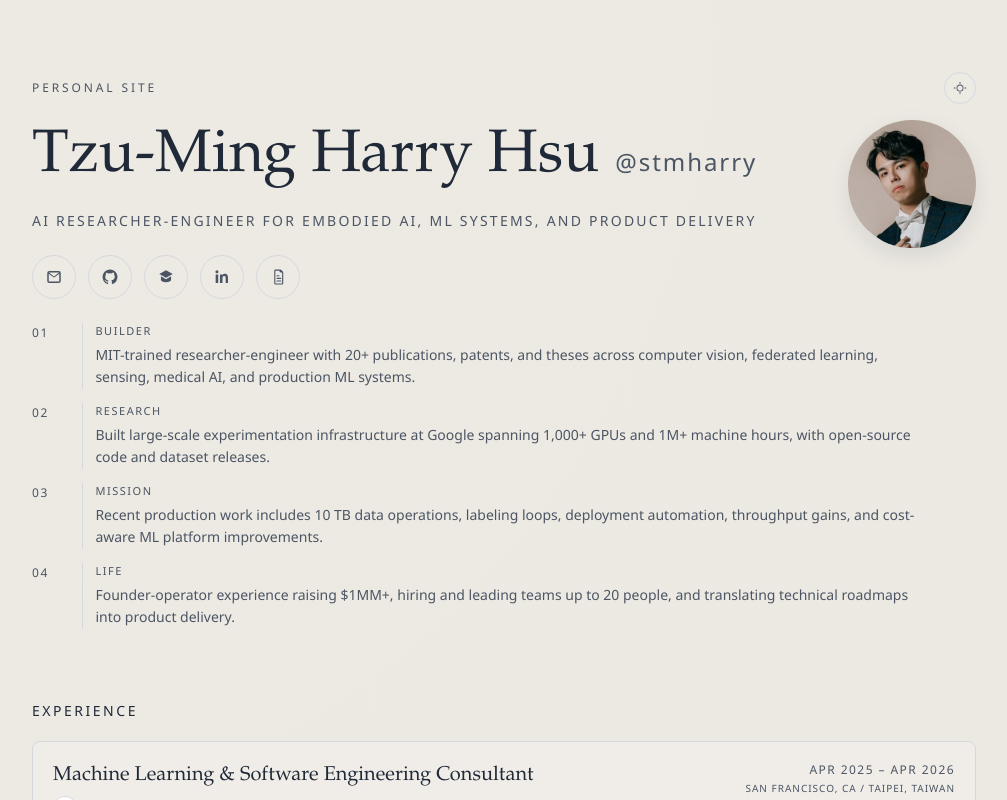
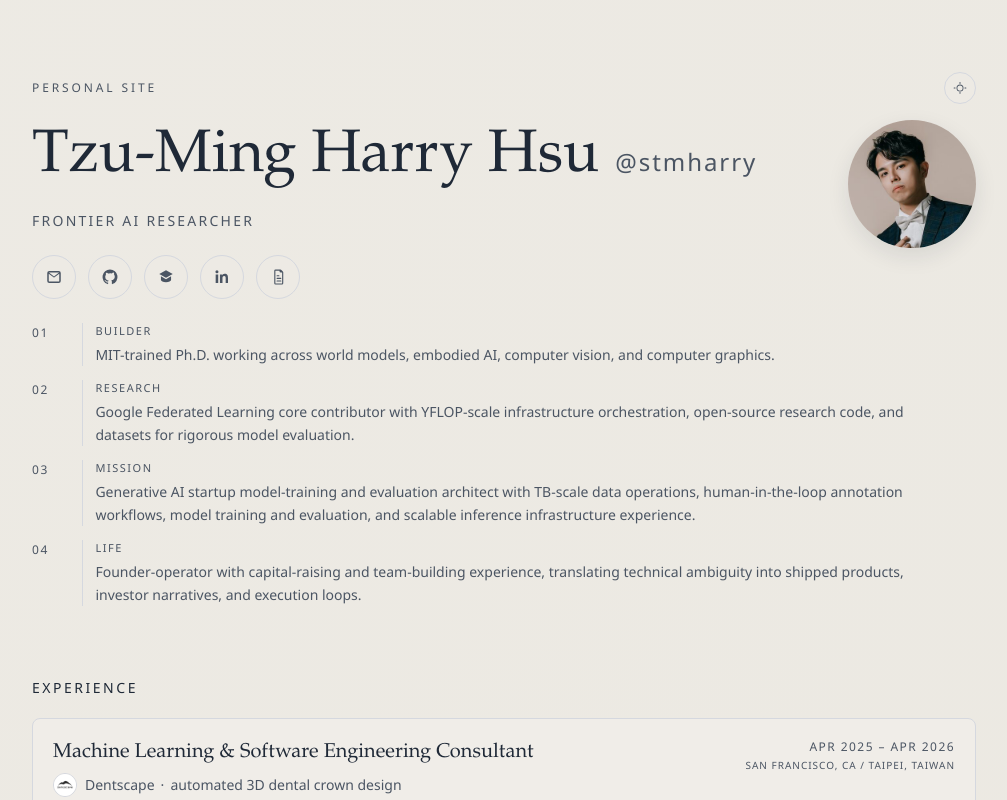
Before and after one commit to stmharry/stmharry.github.io, a React (Vite) app: page / in a window 1280 px wide. Shown: the top 800 px of the page, without its empty margins (136-1143 px from the left). Built offline with nearby package versions, Linux system fonts and the light colour scheme.

Commit message:
📝 docs(resume): tune frontier AI opening

```diff
--- a/scripts/generate-resume-tex.ts
+++ b/scripts/generate-resume-tex.ts
@@ -35,6 +35,12 @@ const DOCUMENT_PREAMBLE = String.raw`\documentclass[11pt]{article}
 \usepackage{array}
 
 \usepackage[hidelinks]{hyperref}
+\hypersetup{
+  pdftitle={Tzu-Ming Harry Hsu Resume},
+  pdfauthor={Tzu-Ming Harry Hsu},
+  pdfsubject={Frontier AI researcher profile for Member of Technical Staff roles in world models, embodied AI, computer vision, computer graphics, and ML systems},
+  pdfkeywords={frontier AI, Member of Technical Staff, world model, embodied AI, computer vision, computer graphics, federated learning, Google Federated Learning, generative AI, model evaluation, ML systems}
+}
 \usepackage[super]{nth}
 
 \usepackage{xparse}
--- a/src/data/cv/content.ts
+++ b/src/data/cv/content.ts
@@ -4,14 +4,14 @@ export const cvContent: CvContent = {
   profile: {
     name: "Tzu-Ming Harry Hsu",
     nativeName: "徐子旻",
-    tagline: "Embodied AI, ML systems, and AI product delivery",
-    headline: "AI researcher-engineer for embodied AI, ML systems, and product delivery",
+    tagline: "World Model, Embodied AI, and Computer Vision",
+    headline: "Frontier AI Researcher",
     location: "Taiwan and Boston",
     summaryBullets: [
-      "MIT-trained researcher-engineer with 20+ publications, patents, and theses across computer vision, federated learning, sensing, medical AI, and production ML systems.",
-      "Built large-scale experimentation infrastructure at Google spanning 1,000+ GPUs and 1M+ machine hours, with open-source code and dataset releases.",
-      "Recent production work includes 10 TB data operations, labeling loops, deployment automation, throughput gains, and cost-aware ML platform improvements.",
-      "Founder-operator experience raising $1MM+, hiring and leading teams up to 20 people, and translating technical roadmaps into product delivery.",
+      "MIT-trained Ph.D. working across world models, embodied AI, computer vision, and computer graphics.",
+      "Google Federated Learning core contributor with YFLOP-scale infrastructure orchestration, open-source research code, and datasets for rigorous model evaluation.",
+      "Generative AI startup model-training and evaluation architect with TB-scale data operations, human-in-the-loop annotation workflows, model training and evaluation, and scalable inference infrastructure experience.",
+      "Founder-operator with capital-raising and team-building experience, translating technical ambiguity into shipped products, investor narratives, and execution loops.",
     ],
     contacts: [
       {
```
Also changed, not shown: 2 other files (tests, documents, lock files or other folders).
